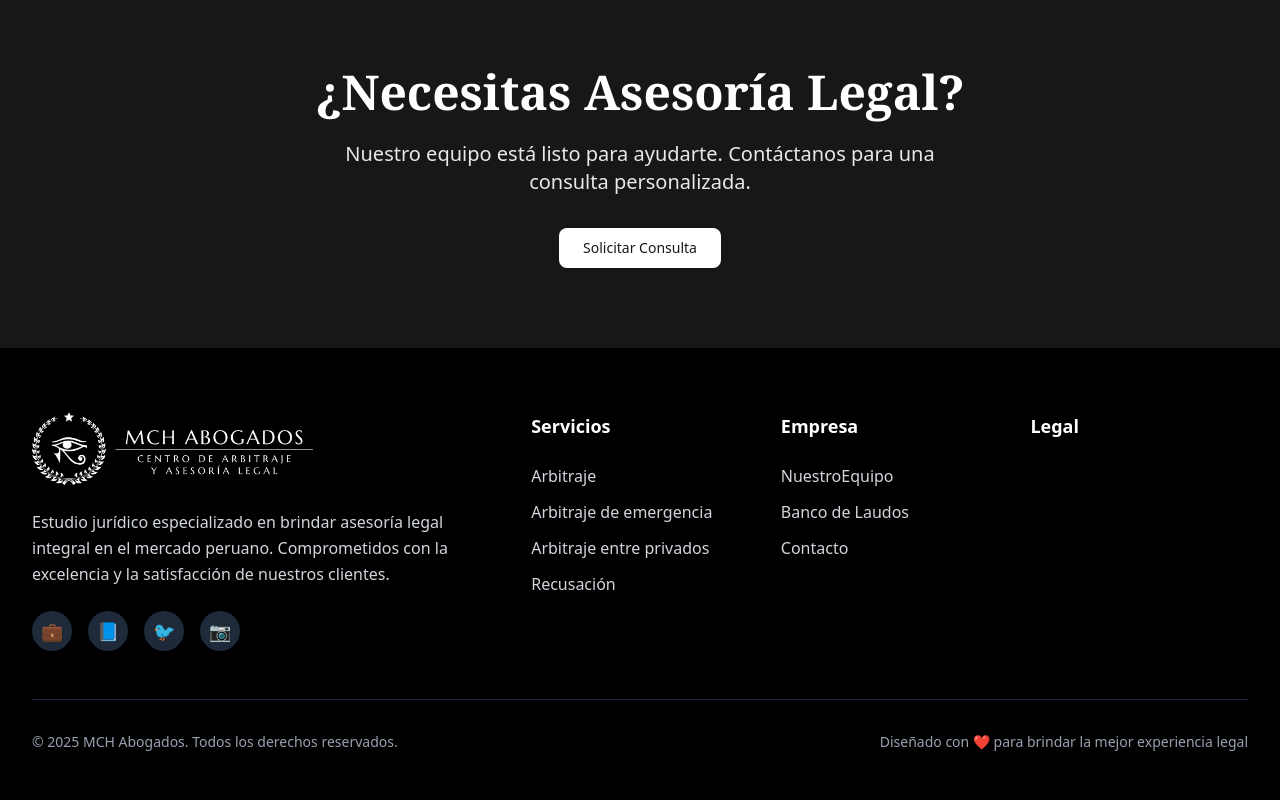
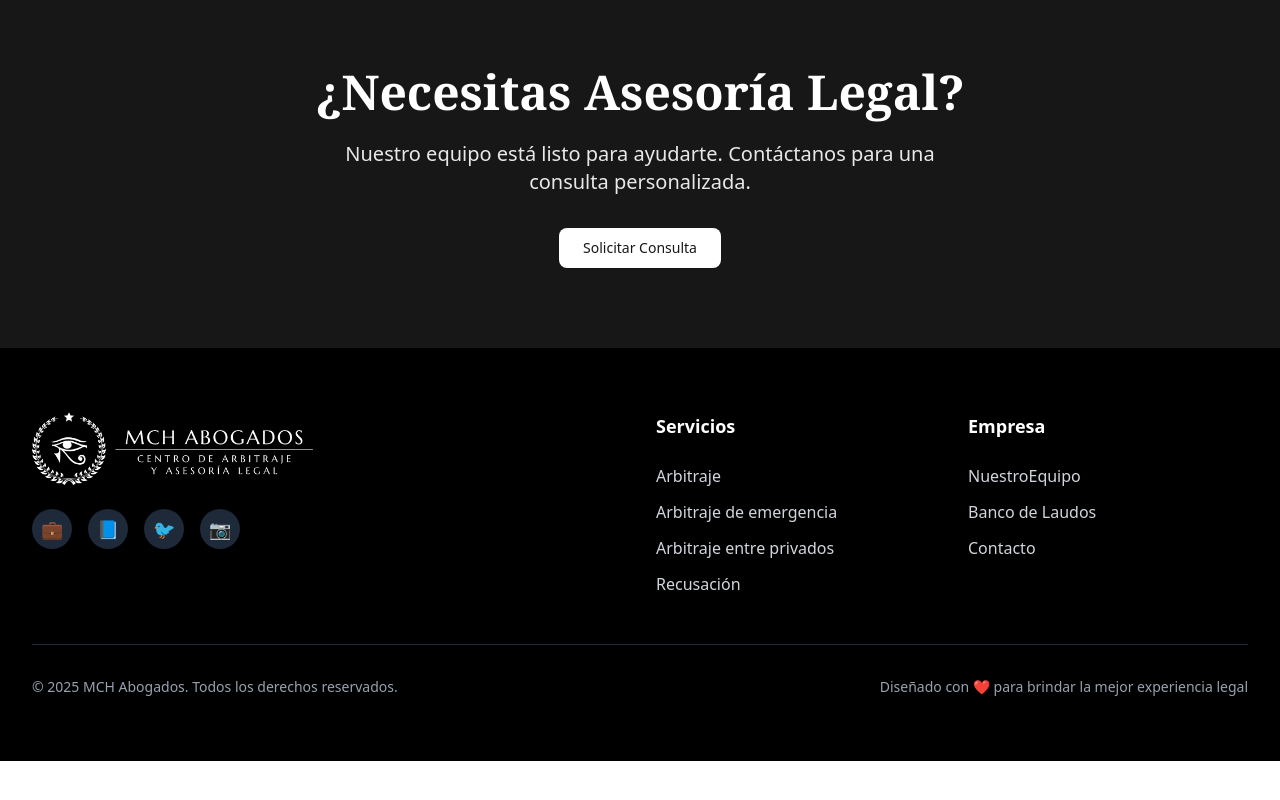
Before and after one commit to branding-emocion/mchabogados, a Next.js app: page /NuestroEquipo in a window 1280 px wide. Shown: the part 1820-2620 px from the top of the page. After the commit the page ends 2581 px from the top, so only its background shows below. Built offline with nearby package versions, Linux system fonts and the light colour scheme.

Commit message:
Falta pulir

```diff
--- a/app/AsesoriaLegal/ArbitrajeEmergencia/page.js
+++ b/app/AsesoriaLegal/ArbitrajeEmergencia/page.js
@@ -33,7 +33,7 @@ export default function ArbitrajeEmergenciaPage() {
             transition={{ duration: 0.8 }}
             className="text-white"
           >
-            <h1 className="text-5xl md:text-7xl font-bold mb-6 font-serif">
+            <h1 className="text-5xl md:text-7xl font-bold mb-6 font-serif ">
               ARBITRAJE DE
               <br />
               <span className="text-primary">EMERGENCIA</span>
--- a/components/Footer.jsx
+++ b/components/Footer.jsx
@@ -42,7 +42,7 @@ const Footer = () => {
   return (
     <footer className="bg-black text-white">
       <div className="container mx-auto px-4 lg:px-8 py-16">
-        <div className="grid grid-cols-1 md:grid-cols-2 lg:grid-cols-5 gap-8">
+        <div className="grid grid-cols-1 md:grid-cols-2 lg:grid-cols-4 gap-8">
           {/* Company Info */}
           <div className="lg:col-span-2">
             <motion.div
@@ -60,18 +60,6 @@ const Footer = () => {
                 className="object-cover"
               />
             </motion.div>
-
-            <motion.p
-              className="text-gray-300 mb-6 leading-relaxed"
-              initial={{ opacity: 0, y: 20 }}
-              whileInView={{ opacity: 1, y: 0 }}
-              transition={{ duration: 0.6, delay: 0.1 }}
-              viewport={{ once: true }}
-            >
-              Estudio jurídico especializado en brindar asesoría legal integral
-              en el mercado peruano. Comprometidos con la excelencia y la
-              satisfacción de nuestros clientes.
-            </motion.p>
 
             <motion.div
               className="flex space-x-4"
@@ -157,35 +145,6 @@ const Footer = () => {
           </div>
 
           {/* Legal Links */}
-          <div>
-            <motion.h3
-              className="text-lg font-bold mb-6"
-              initial={{ opacity: 0, y: 20 }}
-              whileInView={{ opacity: 1, y: 0 }}
-              transition={{ duration: 0.6, delay: 0.3 }}
-              viewport={{ once: true }}
-            >
-              Legal
-            </motion.h3>
-            <ul className="space-y-3">
-              {footerLinks.legal.map((link, index) => (
-                <motion.li
-                  key={link.name}
-                  initial={{ opacity: 0, x: -20 }}
-                  whileInView={{ opacity: 1, x: 0 }}
-                  transition={{ duration: 0.4, delay: 0.4 + index * 0.1 }}
-                  viewport={{ once: true }}
-                >
-                  <a
-                    href={link.href}
-                    className="text-gray-300 hover:text-primary transition-colors duration-300"
-                  >
-                    {link.name}
-                  </a>
-                </motion.li>
-              ))}
-            </ul>
-          </div>
         </div>
 
         {/* Bottom Bar */}
--- a/components/Header.js
+++ b/components/Header.js
@@ -53,6 +53,10 @@ const Header = () => {
     },
     { name: "Nómina de Árbitros", href: "/CentroArbitraje/NominaDeArbitros" },
     { name: "Cláusula Arbitral", href: "/CentroArbitraje/ClausulaArbitral" },
+    {
+      name: "Secretaria Arbitral ",
+      href: "/CentroArbitraje/SecretariaArbitral",
+    },
   ];
 
   return (
--- a/components/services-section.jsx
+++ b/components/services-section.jsx
@@ -32,11 +32,11 @@ const ServicesSection = () => {
       link: "/AsesoriaLegal/EntrePrivados",
     },
     {
-      title: "Recusación",
+      title: "Arbitraje Express",
       description:
         "Procedimientos de recusación de árbitros y magistrados para garantizar la imparcialidad en los procesos.",
       icon: "⚖️",
-      link: "/AsesoriaLegal/Recusacion",
+      link: "/AsesoriaLegal/Express",
     },
   ];
 
```
